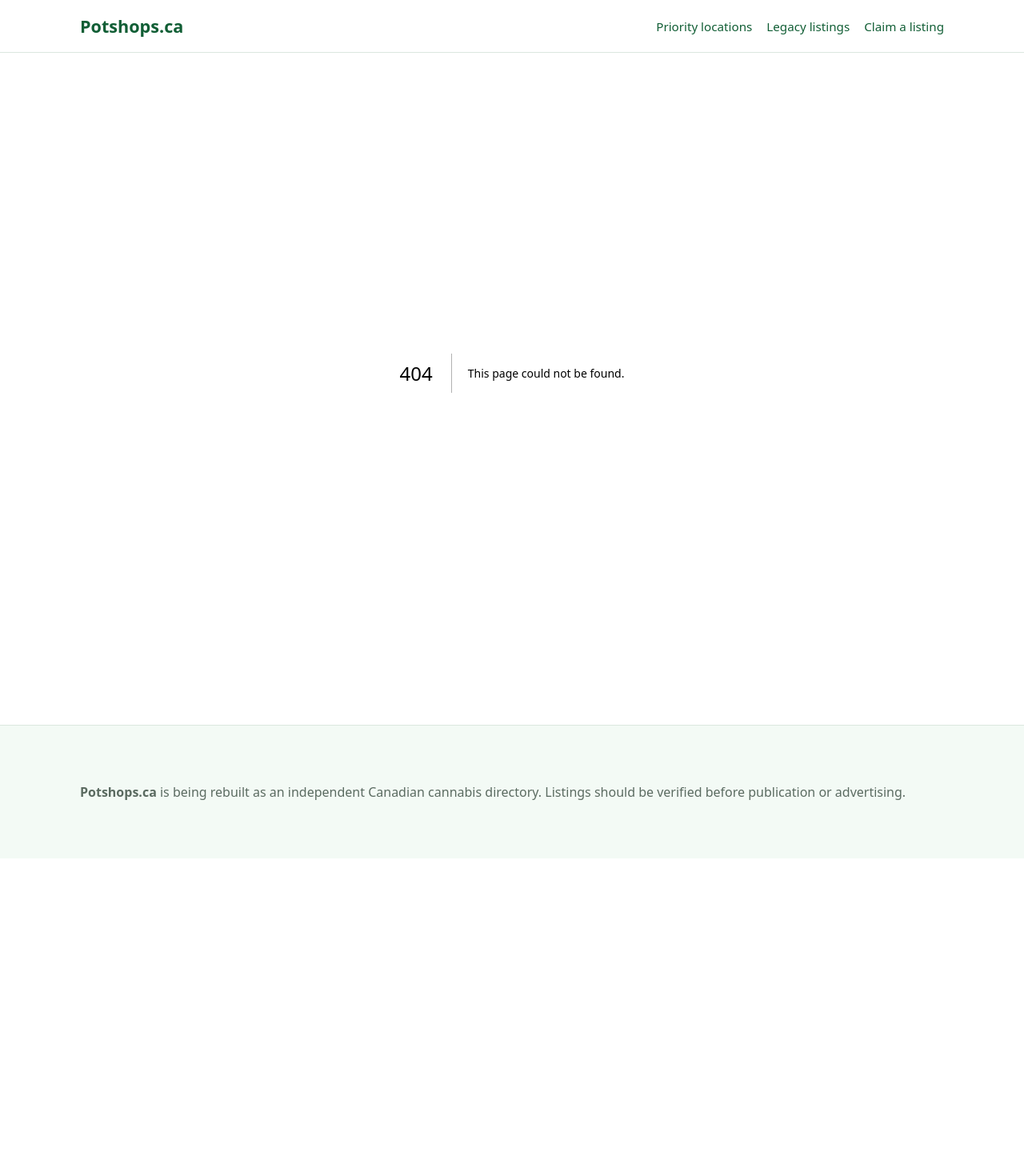
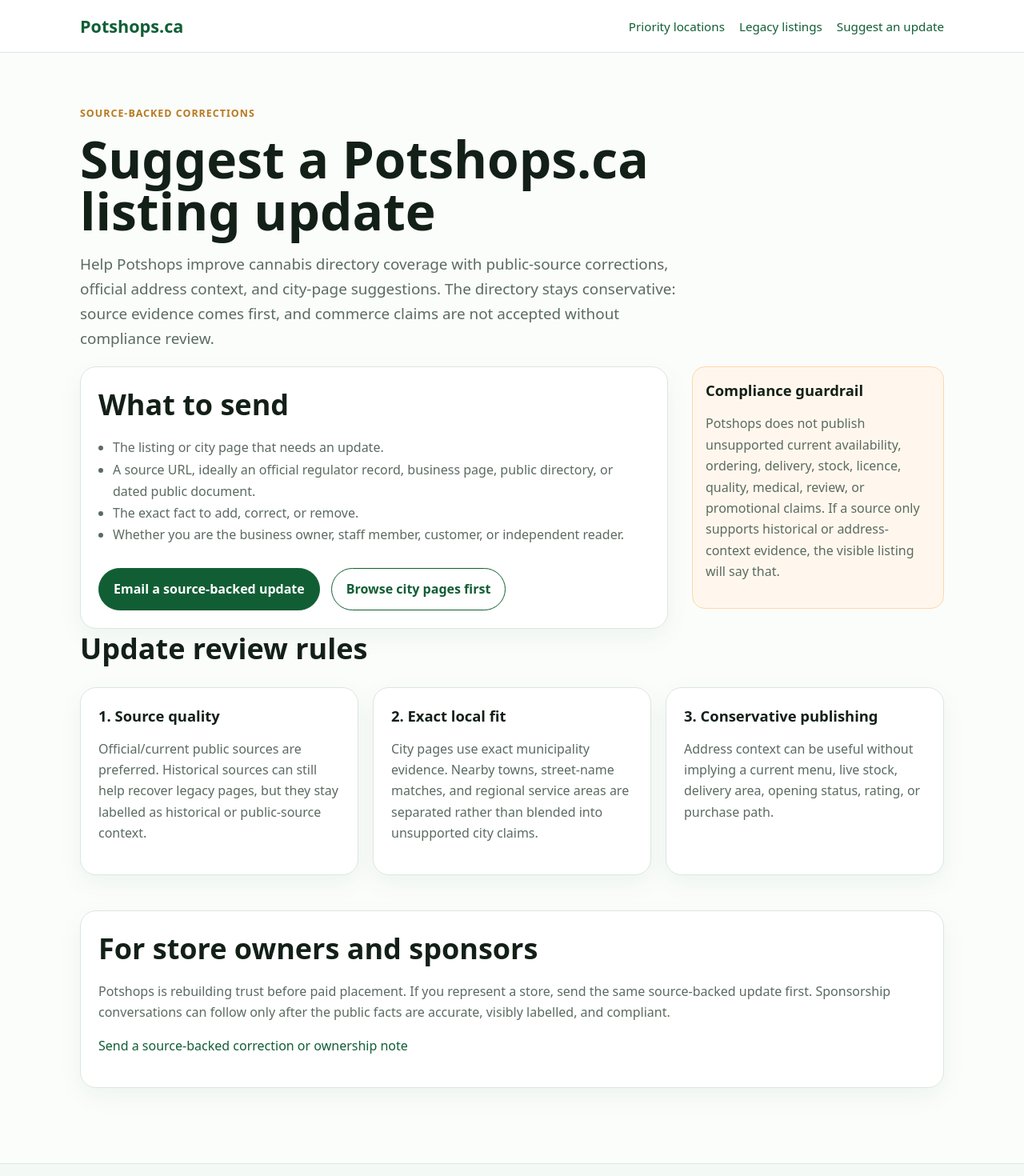
Before and after one commit to tomwattsca/potshops, a Next.js app: page /updates in a window 1280 px wide. Before the commit this address had no page. Shown: the top 1470 px of the page at 80% size. Before the commit the page ends 1073 px from the top, so only its background shows below. Built offline with nearby package versions, Linux system fonts and the light colour scheme.

Commit message:
Add Potshops update intake page

```diff
--- a/app/globals.css
+++ b/app/globals.css
@@ -15,6 +15,7 @@
 p { line-height:1.65; color:var(--muted); }
 .lede { font-size:1.18rem; max-width:760px; }
 .cta-row { display:flex; gap:14px; flex-wrap:wrap; margin-top:28px; }
+.card .cta-row { margin-bottom:0; }
 .button { display:inline-flex; align-items:center; justify-content:center; border-radius:999px; padding:12px 18px; font-weight:700; background:var(--green); color:white; border:1px solid var(--green); }
 .button.secondary { background:white; color:var(--green); }
 .grid { display:grid; gap:18px; grid-template-columns:repeat(auto-fit,minmax(230px,1fr)); margin:24px 0 44px; }
--- a/app/layout.tsx
+++ b/app/layout.tsx
@@ -34,14 +34,14 @@
             <div className="nav-links">
               <Link href="/#locations">Priority locations</Link>
               <Link href="/#listings">Legacy listings</Link>
-              <Link href="/#claim">Claim a listing</Link>
+              <Link href="/updates">Suggest an update</Link>
             </div>
           </nav>
         </header>
         {children}
         <footer className="footer">
           <div className="footer-inner">
-            <p><strong>Potshops.ca</strong> is being rebuilt as an independent Canadian cannabis directory. Listings should be verified before publication or advertising.</p>
+            <p><strong>Potshops.ca</strong> is being rebuilt as an independent Canadian cannabis directory. Listings should be source-verified before publication, updates, or advertising. <Link href="/updates">Suggest a source-backed correction</Link>.</p>
           </div>
         </footer>
       </body>
--- a/app/listings/[slug]/page.tsx
+++ b/app/listings/[slug]/page.tsx
@@ -66,7 +66,7 @@
               <p>{listing.sourceNote}</p>
             </>
           ) : (
-            <p>The rebuild needs verified address, hours, service area, official website, and compliance-friendly description before commercial promotion.</p>
+            <p>The rebuild needs source-backed address, city, category, and compliance-friendly context before any stronger current-status or commercial promotion.</p>
           )}
         </aside>
       </div>
@@ -81,6 +81,7 @@
           </ul>
         </section>
       )}
+      <p><Link href="/updates">Suggest a source-backed correction for this listing</Link></p>
       <p><Link href="/">← Back to Potshops.ca rebuild priorities</Link></p>
     </main>
   );
--- a/app/sitemap.ts
+++ b/app/sitemap.ts
@@ -5,6 +5,7 @@
   const now = new Date();
   return [
     { url: 'https://potshops.ca/', lastModified: now, changeFrequency: 'weekly', priority: 1 },
+    { url: 'https://potshops.ca/updates', lastModified: now, changeFrequency: 'monthly', priority: 0.7 },
     ...priorityLocations.map((location) => ({ url: `https://potshops.ca/locations/${location.slug}`, lastModified: now, changeFrequency: 'weekly' as const, priority: 0.8 })),
     ...priorityCategories.map((category) => ({ url: `https://potshops.ca/categories/${category.slug}`, lastModified: now, changeFrequency: 'weekly' as const, priority: 0.75 })),
     ...listingSeeds.map((listing) => ({ url: `https://potshops.ca/listings/${listing.slug}`, lastModified: now, changeFrequency: 'weekly' as const, priority: 0.7 })),
--- /dev/null
+++ b/app/updates/page.tsx
@@ -0,0 +1,114 @@
+import type { Metadata } from 'next';
+import Link from 'next/link';
+
+const siteUrl = 'https://potshops.ca';
+const updateEmail = 'updates@potshops.ca';
+const mailtoHref = `mailto:${updateEmail}?subject=Potshops.ca%20listing%20update&body=Listing%20or%20city%3A%0ASource%20URL%3A%0AWhat%20changed%3A%0A`;
+
+export const metadata: Metadata = {
+  title: 'Suggest a cannabis listing update',
+  description: 'Send Potshops.ca source-backed cannabis listing corrections, official-source updates, and city coverage suggestions without making unsupported commerce claims.',
+  alternates: { canonical: '/updates' },
+};
+
+function UpdatesSchema() {
+  const schema = {
+    '@context': 'https://schema.org',
+    '@graph': [
+      {
+        '@type': 'WebPage',
+        '@id': `${siteUrl}/updates#webpage`,
+        url: `${siteUrl}/updates`,
+        name: 'Suggest a Potshops.ca listing update',
+        description: 'A source-first update intake page for cannabis listing corrections and official public-source suggestions.',
+        isPartOf: { '@id': `${siteUrl}/#website` },
+      },
+      {
+        '@type': 'FAQPage',
+        '@id': `${siteUrl}/updates#faq`,
+        mainEntity: [
+          {
+            '@type': 'Question',
+            name: 'What sources can Potshops use for listing updates?',
+            acceptedAnswer: {
+              '@type': 'Answer',
+              text: 'Potshops prioritizes official regulator records, business pages, public directories, and dated public documents. Submitted updates should include a source URL so the listing can stay conservative and verifiable.',
+            },
+          },
+          {
+            '@type': 'Question',
+            name: 'Will Potshops publish hours, menus, delivery, stock, or ordering claims from this form?',
+            acceptedAnswer: {
+              '@type': 'Answer',
+              text: 'No. Potshops does not add hours, menus, stock, ordering, delivery, availability, ratings, or promotional cannabis claims unless a visible public source and compliance review support the exact fact.',
+            },
+          },
+          {
+            '@type': 'Question',
+            name: 'Can vendors ask about sponsored placement?',
+            acceptedAnswer: {
+              '@type': 'Answer',
+              text: 'Vendors can identify themselves, but Potshops treats corrections and source quality first. Any future sponsorship must remain clearly labelled and cannot override the conservative source-backed listing rules.',
+            },
+          },
+        ],
+      },
+    ],
+  };
+  return <script type="application/ld+json" dangerouslySetInnerHTML={{ __html: JSON.stringify(schema) }} />;
+}
+
+export default function UpdatesPage() {
+  return (
+    <main>
+      <UpdatesSchema />
+      <p className="eyebrow">Source-backed corrections</p>
+      <h1>Suggest a Potshops.ca listing update</h1>
+      <p className="lede">Help Potshops improve cannabis directory coverage with public-source corrections, official address context, and city-page suggestions. The directory stays conservative: source evidence comes first, and commerce claims are not accepted without compliance review.</p>
+
+      <div className="split">
+        <section className="card">
+          <h2>What to send</h2>
+          <ul className="clean">
+            <li>The listing or city page that needs an update.</li>
+            <li>A source URL, ideally an official regulator record, business page, public directory, or dated public document.</li>
+            <li>The exact fact to add, correct, or remove.</li>
+            <li>Whether you are the business owner, staff member, customer, or independent reader.</li>
+          </ul>
+          <p className="cta-row">
+            <a className="button" href={mailtoHref} data-event="listing_update_click" data-cta-location="updates_hero">Email a source-backed update</a>
+            <Link className="button secondary" href="/#locations">Browse city pages first</Link>
+          </p>
+        </section>
+        <aside className="notice">
+          <h3>Compliance guardrail</h3>
+          <p>Potshops does not publish unsupported current availability, ordering, delivery, stock, licence, quality, medical, review, or promotional claims. If a source only supports historical or address-context evidence, the visible listing will say that.</p>
+        </aside>
+      </div>
+
+      <section>
+        <h2>Update review rules</h2>
+        <div className="grid">
+          <article className="card">
+            <h3>1. Source quality</h3>
+            <p>Official/current public sources are preferred. Historical sources can still help recover legacy pages, but they stay labelled as historical or public-source context.</p>
+          </article>
+          <article className="card">
+            <h3>2. Exact local fit</h3>
+            <p>City pages use exact municipality evidence. Nearby towns, street-name matches, and regional service areas are separated rather than blended into unsupported city claims.</p>
+          </article>
+          <article className="card">
+            <h3>3. Conservative publishing</h3>
+            <p>Address context can be useful without implying a current menu, live stock, delivery area, opening status, rating, or purchase path.</p>
+          </article>
+        </div>
+      </section>
+
+      <section className="card">
+        <h2>For store owners and sponsors</h2>
+        <p>Potshops is rebuilding trust before paid placement. If you represent a store, send the same source-backed update first. Sponsorship conversations can follow only after the public facts are accurate, visibly labelled, and compliant.</p>
+        <p><a href={mailtoHref} data-event="listing_update_click" data-cta-location="updates_sponsor_note">Send a source-backed correction or ownership note</a></p>
+      </section>
+    </main>
+  );
+}
```
Also changed, not shown: app/page.tsx (+8 -7 lines).
